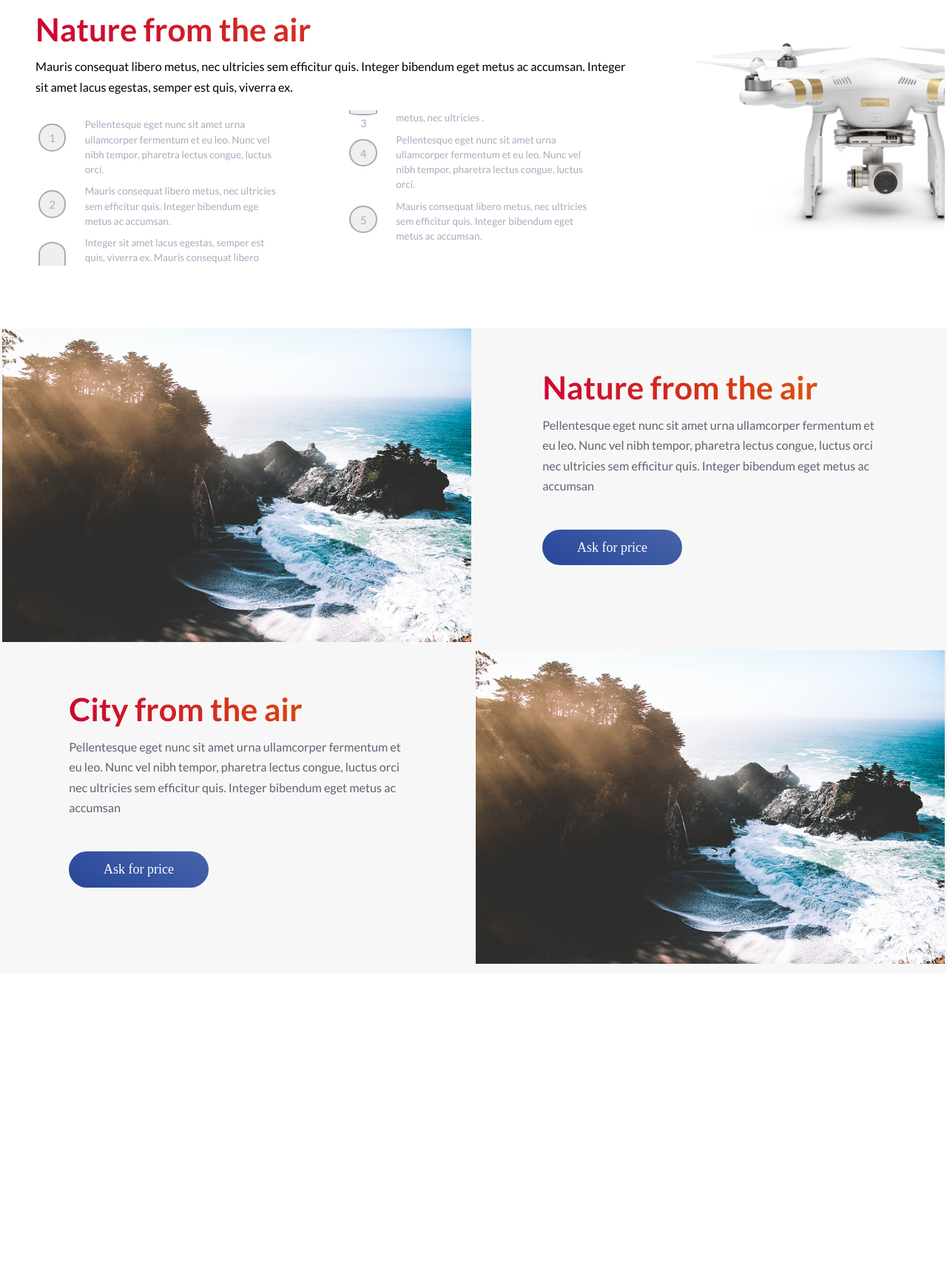
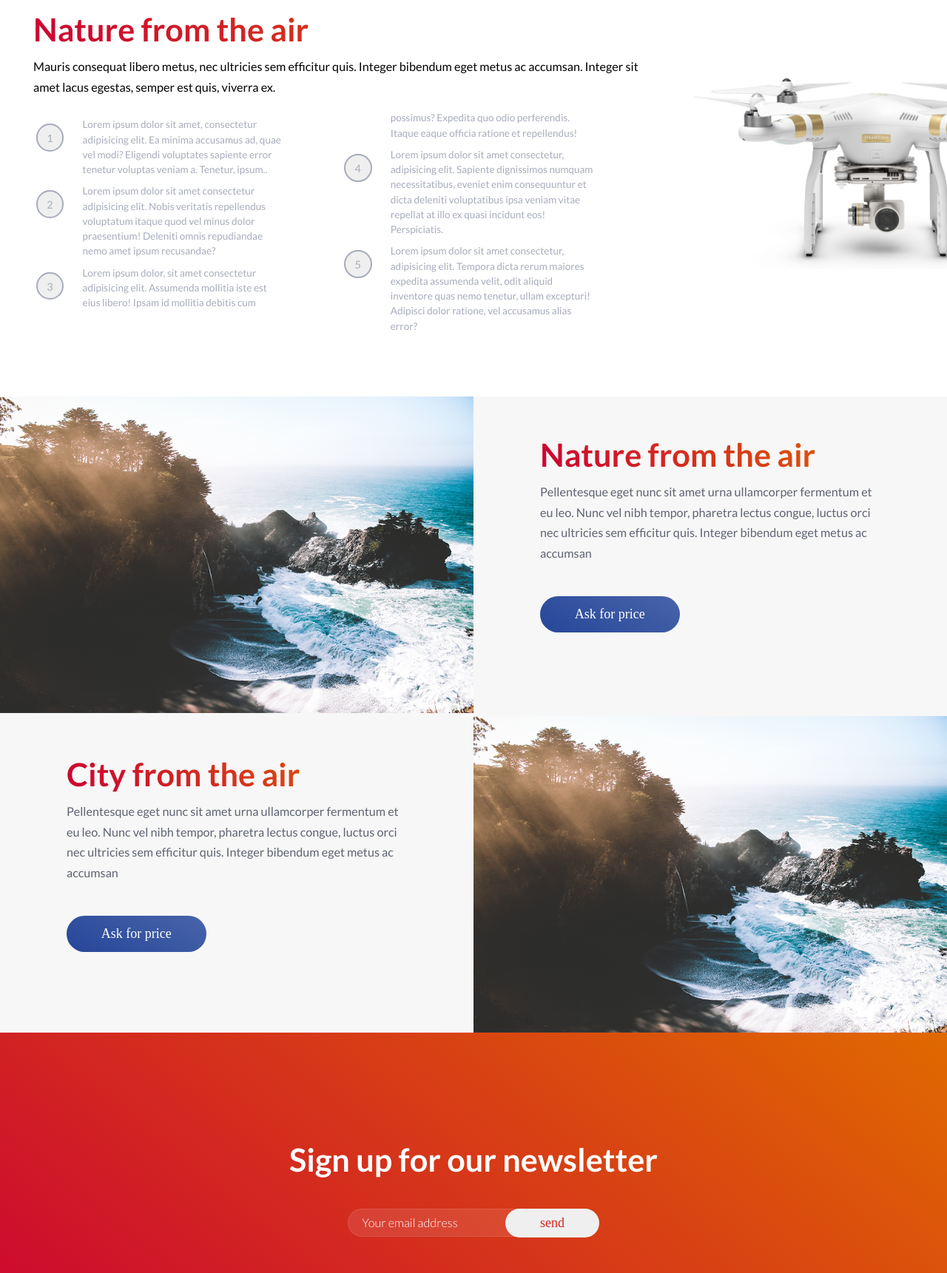
Before and after one commit to mahabub-bd/dronezone, a website: page index.html in a window 1280 px wide. Shown: the part 1359-3080 px from the top of the page at 74% size. Before the commit the page ends 2674 px from the top, so only its background shows below. Drawn offline with Linux system fonts and the light colour scheme.

Commit message:
add footer

```diff
--- a/assets/sass/components/_button.scss
+++ b/assets/sass/components/_button.scss
@@ -90,4 +90,8 @@
     animation-delay: 0.75s;
     animation-fill-mode: backwards;
   }
+
+  &--submit {
+    @extend .btn;
+  }
 }
--- a/assets/sass/components/_form.scss
+++ b/assets/sass/components/_form.scss
@@ -0,0 +1,53 @@
+.subscribe__form {
+  margin: 3.2rem 2rem 4rem;
+  display: flex;
+  align-items: center;
+  position: relative;
+  justify-content: center;
+  @include responsive(phone) {
+    margin-top: 1.2rem;
+  }
+  &--input {
+    margin-right: -4rem;
+    width: 20%;
+    height: 38px;
+
+    @include responsive(laptop-small) {
+      width: 40%;
+    }
+
+    @include responsive(tablet) {
+      width: 40%;
+    }
+    @include responsive(mobile-large) {
+      width: 80%;
+    }
+    font-size: 1.8rem;
+    line-height: 36px;
+    color: #ffffff;
+    font-weight: 300;
+    border-radius: 25px;
+    background-color: rgba(255, 255, 255, 0.1);
+    border: 0.5px solid rgba(255, 255, 255, 0.1);
+    &:focus {
+      outline: none;
+    }
+  }
+
+  ::placeholder {
+    padding: 0 2rem;
+    color: #ffffff;
+  }
+  &--submit {
+    position: static;
+    color: #d32721;
+    margin-top: 0.1rem;
+    @include responsive(mobile-large) {
+      padding: 1.2rem 3rem !important;
+      font-size: 14px;
+    }
+    &:hover {
+      transform: translate(0);
+    }
+  }
+}
--- a/assets/sass/components/_navigation.scss
+++ b/assets/sass/components/_navigation.scss
@@ -19,8 +19,10 @@
   @include responsive(mobile-large) {
     padding: 2rem;
   }
-  // &__logo {
-  // }
+  &__logo {
+    @include responsive(mobile-large) {
+    }
+  }
 
   &__menu {
     @include responsive(tablet) {
@@ -106,7 +108,7 @@
       letter-spacing: 0.3rem;
       text-transform: uppercase;
       @include responsive(mobile-large) {
-        font-size: 3rem;
+        font-size: 2.5rem;
       }
 
       &:hover {
@@ -130,13 +132,16 @@
   );
   z-index: 500;
   box-shadow: 0 1rem 2rem rgba($color-black, 0.2);
-  color: #d90647 !important;
+
   padding: 0 4rem;
   @include responsive(tablet) {
     padding: 2rem 5rem;
   }
   transition: 0.3s;
-  a {
-    color: #d90647;
+  .nav {
+    padding-left: 2rem;
+    @include responsive(tablet) {
+      padding-left: -3rem;
+    }
   }
 }
--- a/assets/sass/layout/_footer.scss
+++ b/assets/sass/layout/_footer.scss
@@ -1,3 +1,26 @@
 // -----------------------------------------------------------------------------
 // This file contains all styles related to the footer of the site/application.
 // -----------------------------------------------------------------------------
+.footer {
+  font-size: 1.8rem;
+  @include responsive(mobile-large) {
+    padding: 2rem;
+    font-size: 1.4rem;
+  }
+  margin: 10rem auto;
+  &__text {
+    line-height: 36px;
+    color: #a7acbc;
+    font-weight: 300;
+
+    text-align: center;
+  }
+  small {
+    text-align: center;
+    font-size: 1.4rem;
+    line-height: 36px;
+    color: #a7acbc;
+    font-weight: 300;
+    display: block;
+  }
+}
--- a/assets/sass/layout/_grid.scss
+++ b/assets/sass/layout/_grid.scss
@@ -11,12 +11,8 @@
 
 @for $col from 1 through $columns {
   .col-#{$col} {
-    flex-basis: ($col / $columns * 100%) - 0.5%;
-
+    flex-basis: $col / $columns * 100%;
     text-align: center;
-
-    font-size: 24px;
-
     @include responsive(tablet) {
       flex-basis: 100%;
       text-align: center;
--- a/assets/sass/layout/_header.scss
+++ b/assets/sass/layout/_header.scss
@@ -2,7 +2,7 @@
 // This file contains all styles related to the header of the site/application.
 // -----------------------------------------------------------------------------
 header {
-  background: url(../../../assets/img/hero-png.webp);
+  background: url(../../assets/img/hero-png.webp);
   max-height: 100vh;
   background-size: cover;
   background-position: bottom;
--- a/assets/sass/pages/_home.scss
+++ b/assets/sass/pages/_home.scss
@@ -101,3 +101,18 @@
     }
   }
 }
+
+/*========================= newsletter ============================*/
+.newsletter {
+  h4 {
+    @include responsive(mobile-large) {
+      margin-top: 5rem;
+    }
+  }
+  background-image: linear-gradient(39deg, #cb0034 0%, #e06900 100%);
+  margin-top: -0.5rem;
+  padding-bottom: 20rem;
+  @include responsive(mobile-large) {
+    padding-bottom: 5rem;
+  }
+}
--- a/index.html
+++ b/index.html
@@ -26,7 +26,7 @@
                         <a href="#about" class="nav__link">About</a>
                     </li>
                     <li class="nav__item">
-                        <a href="#drone" class="nav__link">Our Drones</a>
+                        <a href="#ourdrone" class="nav__link">Our Drones</a>
                     </li>
                     <li class="nav__item">
                         <a href="#realizations" class="nav__link"> Our realizations</a>
@@ -50,7 +50,7 @@
                     <a href="javascript:void()" class="close-btn" onclick="closeNav()">X</a>
                     <a href="#home" onclick="closeNav()">HOME</a>
                     <a href="#about" onclick="closeNav()">About</a>
-                    <a href="#drone" onclick="closeNav()">Our Drones</a>
+                    <a href="#ourdrone" onclick="closeNav()">Our Drones</a>
                     <a href="#howto" onclick="closeNav()">Our realizations</a>
                     <a href="#contact" onclick="closeNav()">Contact</a>
                 </div>
@@ -160,25 +160,30 @@
                 <div class="points mt-2">
                     <ol ">
                         <li>
-                            <p class=" point">Pellentesque eget nunc sit amet urna ullamcorper fermentum et eu leo.
-                        Nunc
-                        vel nibh tempor, pharetra lectus congue, luctus orci.</p>
+                            <p class=" point">Lorem ipsum dolor sit amet, consectetur adipisicing elit. Ea minima
+                        accusamus ad, quae vel modi? Eligendi voluptates sapiente error tenetur voluptas veniam a.
+                        Tenetur, ipsum..</p>
                         </li>
                         <li>
-                            <p class="point">Mauris consequat libero metus, nec ultricies sem efficitur quis. Integer
-                                bibendum ege metus ac accumsan.</p>
+                            <p class="point">Lorem ipsum dolor sit amet consectetur adipisicing elit. Nobis veritatis
+                                repellendus voluptatum itaque quod vel minus dolor praesentium! Deleniti omnis
+                                repudiandae nemo amet ipsum recusandae?</p>
+                        </li>
+
+                        <li>
+                            <p class="point">Lorem ipsum dolor, sit amet consectetur adipisicing elit. Assumenda
+                                mollitia iste est eius libero! Ipsam id mollitia debitis cum possimus? Expedita quo odio
+                                perferendis. Itaque eaque officia ratione et repellendus!</p>
                         </li>
                         <li>
-                            <p class="point">Integer sit amet lacus egestas, semper est quis, viverra ex. Mauris
-                                consequat libero metus, nec ultricies .</p>
+                            <p class="point">Lorem ipsum dolor sit amet consectetur, adipisicing elit. Sapiente
+                                dignissimos numquam necessitatibus, eveniet enim consequuntur et dicta deleniti
+                                voluptatibus ipsa veniam vitae repellat at illo ex quasi incidunt eos! Perspiciatis.</p>
                         </li>
                         <li>
-                            <p class="point">Pellentesque eget nunc sit amet urna ullamcorper fermentum et eu leo. Nunc
-                                vel nibh tempor, pharetra lectus congue, luctus orci.</p>
-                        </li>
-                        <li>
-                            <p class="point">Mauris consequat libero metus, nec ultricies sem efficitur quis. Integer
-                                bibendum eget metus ac accumsan.</p>
+                            <p class="point">Lorem ipsum dolor sit amet consectetur, adipisicing elit. Tempora dicta
+                                rerum maiores expedita assumenda velit, odit aliquid inventore quas nemo tenetur, ullam
+                                excepturi! Adipisci dolor ratione, vel accusamus alias error?</p>
                         </li>
                     </ol>
                 </div>
@@ -227,6 +232,42 @@
             </div>
         </div>
     </section>
+
+    <!-- ================ Newsletter =================  -->
+    <section id="newsletter " class="newsletter">
+
+        <div class="row">
+            <div class="col-12">
+                <h4 class="heading__primary mt-15">
+                    Sign up for our newsletter
+                </h4>
+
+                <div class="subscribe__form">
+                    <input class="subscribe__form--input" type="email" placeholder="Your email address" required=""
+                        id="email">
+                    <input class="btn btn-submit subscribe__form--submit" type="submit" value="send">
+                </div>
+            </div>
+        </div>
+    </section>
+
+
+    <!-- ================ Map =================  -->
+    <section id="map" class="map">
+
+        <div class="row">
+            <div class="col-12">
+                <img src="assets/img/map.webp" alt="">
+            </div>
+        </div>
+    </section>
+
+    <footer class="footer">
+        <p class="footer__text">Cum sociis natoque penatibus et magnis dis parturient montes, nascetur ridiculus mus.
+            <br> Try awsome tool for desgners symu.co
+        </p>
+        <small> &copy; Convert PSD to HTML & CSS by Mahabub Hossain</small>
+    </footer>
     <!-- ================ JS =================  -->
     <script src="assets/js/main.js"></script>
 </body>
```
Also changed, not shown: README.md, assets/css/style.css, assets/icon/call.svg (deleted), assets/icon/camera.svg (deleted), assets/icon/customshape.svg (deleted), assets/icon/drone.svg (deleted), assets/icon/message.svg (deleted), assets/icon/video.svg (deleted), assets/img/bg-header.webp (deleted), assets/img/map.webp (added), 1 other file.
